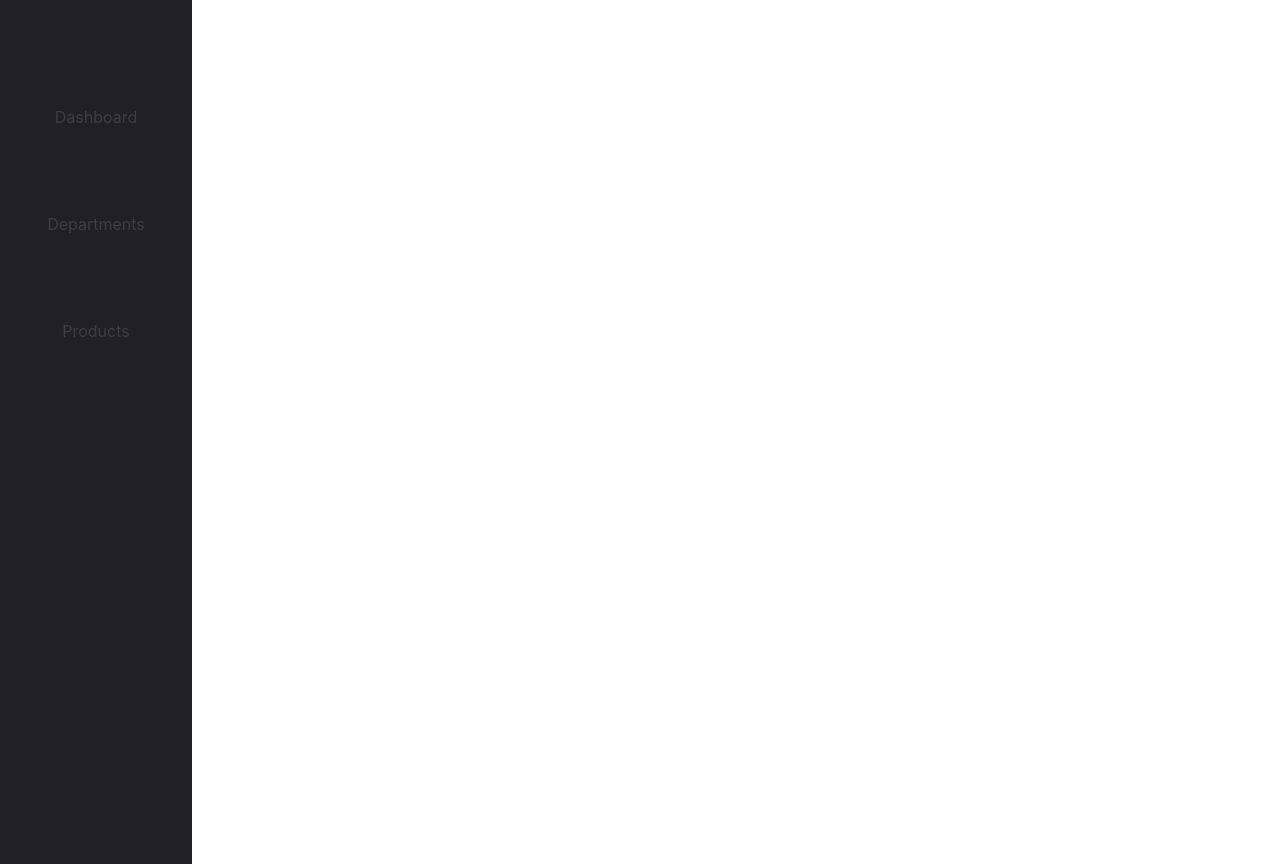
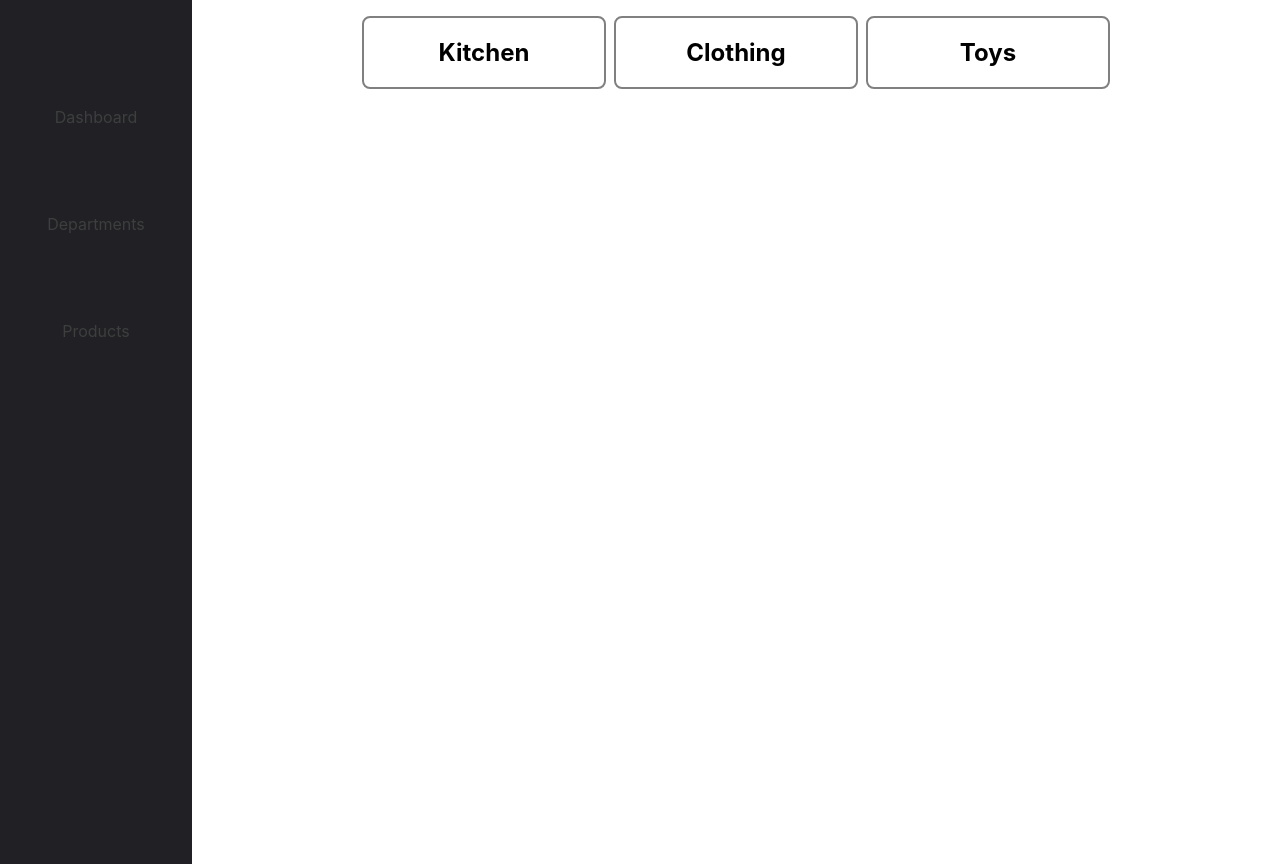
Before and after one commit to Ayush-1315/mcr-10, a React (Create React App) app: page /department in a window 1280 px wide. Built offline with nearby package versions, Linux system fonts and the light colour scheme.

Commit message:
feat:added deparments page

```diff
--- a/src/App.js
+++ b/src/App.js
@@ -4,6 +4,7 @@ import { Sidebar } from "./components/sidebar/sidebar";
 import { Products } from "./pages/products/products";
 import { ProductManagement } from "./pages/productManagement/productManagement";
 import { Dashboard } from "./pages/dashboard/dashboad";
+import { Departments } from "./pages/departments/departments";
 
 function App() {
   return (
@@ -12,6 +13,7 @@ function App() {
         <Sidebar />
         <Routes>
           <Route path="/" element={<Dashboard/>}/>
+          <Route path="/department" element={<Departments/>}/>
           <Route path="/products" element={<Products/>}/>
           <Route path="/add-product" element={<ProductManagement/>}/>
         </Routes>
--- a/src/components/sidebar/sidebar.jsx
+++ b/src/components/sidebar/sidebar.jsx
@@ -1,4 +1,4 @@
-import { Link,useNavigate } from "react-router-dom";
+import { Link,useNavigate,useLocation } from "react-router-dom";
 import { useData } from "../../context/dataContext";
 import css from "./sidebar.module.css";
 export const Sidebar=()=>{
@@ -8,6 +8,8 @@ export const Sidebar=()=>{
         navigate("/products");
         dataDispatch({type:"SET_DEPT",payload:"all"});
     }
+    const currPath=useLocation().pathname;
+    console.log(currPath);
     return <div className={css.sidebarContainer}>
         <ul>
             <li><Link to="/">Dashboard</Link></li>
--- a/src/pages/departments/departments.jsx
+++ b/src/pages/departments/departments.jsx
@@ -0,0 +1,23 @@
+import { useNavigate } from "react-router";
+import css from "./departments.module.css";
+import { useData } from "../../context/dataContext";
+
+export const Departments=()=>{
+    const navigate=useNavigate();
+    const {dataDispatch}=useData();
+    const clickHandler=(searchField)=>{
+        dataDispatch({type:"SET_DEPT",payload:searchField})
+        navigate('/products');
+    }
+    return <div className={css.deptContainer}>
+        <div className={css.deptCards} onClick={()=>clickHandler("Kitchen")}>
+            <h2>Kitchen</h2>
+        </div>
+        <div className={css.deptCards} onClick={()=>clickHandler("Clothing")}>
+            <h2>Clothing</h2>
+        </div>
+        <div className={css.deptCards} onClick={()=>clickHandler("Toys")}>
+            <h2>Toys</h2>
+        </div>
+    </div>
+}
--- a/src/pages/departments/departments.module.css
+++ b/src/pages/departments/departments.module.css
@@ -0,0 +1,13 @@
+.deptContainer{
+    display: flex;
+    gap:0.5rem;
+    justify-content: center;
+    padding-top: 1rem;
+}
+.deptCards{
+    height: fit-content;
+    width: 15rem;
+    cursor: pointer;
+    border-radius: 8px;
+    border:2px solid grey
+}
```
